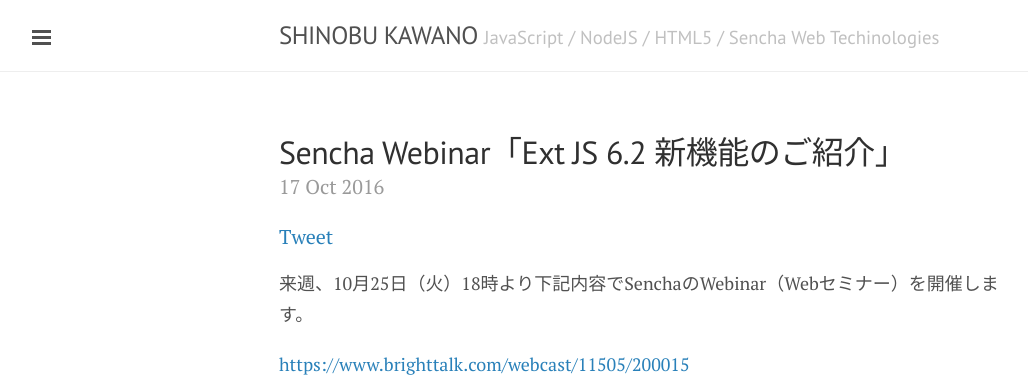
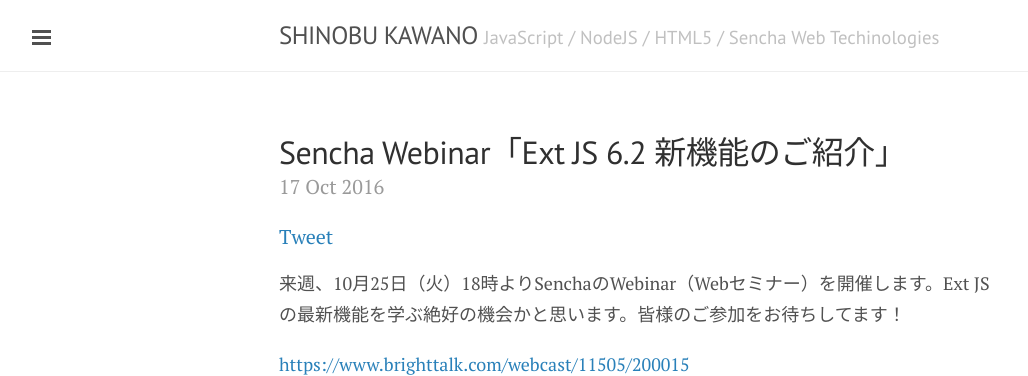
Before and after one commit to shinobukawano/kawanoshinobu.github.io, a Jekyll site: the page built from _posts/2016-10-17-webinar-extjs62.md, in a window 1280 px wide and 900 px high, cut to the strip 0-376 px from the top of the window. Shown: the whole strip, without its empty margins (1-1029 px from the left). Built offline with Jekyll 4.4.1, drawn with Linux system fonts in a browser that asks for light colours; comment, search, counter and statistics services are not loaded.

Commit message:
Updated.

```diff
--- a/_posts/2016-10-17-webinar-extjs62.md
+++ b/_posts/2016-10-17-webinar-extjs62.md
@@ -6,7 +6,7 @@
 ogimage: extjs62-webinar
 ---
 
-来週、10月25日（火）18時より下記内容でSenchaのWebinar（Webセミナー）を開催します。
+来週、10月25日（火）18時よりSenchaのWebinar（Webセミナー）を開催します。Ext JSの最新機能を学ぶ絶好の機会かと思います。皆様のご参加をお待ちしてます！
 
 <a href="https://www.brighttalk.com/webcast/11505/200015">https://www.brighttalk.com/webcast/11505/200015</a>
 
```
